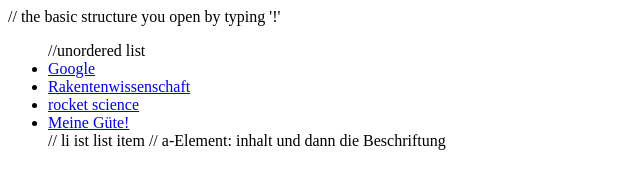
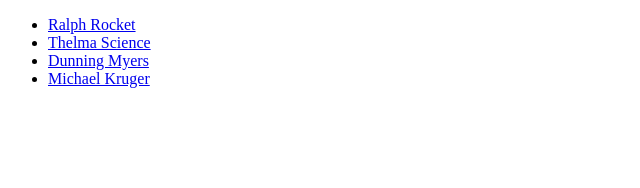
Before and after one commit to JuliailuL/JuliailuL.github.io, a plain HTML site: page index.html in a window 1280 px wide. Shown: the whole page, without its empty margins (0-640 px from the left). Drawn offline with Linux system fonts and the light colour scheme.

Commit message:
Removed comments

```diff
--- a/index.html
+++ b/index.html
@@ -1,4 +1,3 @@
-// the basic structure you open by typing '!'
 <!DOCTYPE html>
 <html lang="en">
 <head>
@@ -8,12 +7,11 @@
 </head>
 <body>
     <nav>
-        <ul> //unordered list
-            <li><a href="https://wwww.google.de">Google</a></li>
-            <li><a href="https://wwww.google.de">Rakentenwissenschaft</a></li>
-            <li><a href="https://wwww.google.de">rocket science</a></li>
-            <li><a href="https://wwww.google.de">Meine Güte!</a></li>
-            // li ist list item // a-Element: inhalt und dann die Beschriftung
+        <ul>
+            <li><a href="https://wwww.google.de">Ralph Rocket</a></li>
+            <li><a href="https://wwww.google.de">Thelma Science</a></li>
+            <li><a href="https://wwww.google.de">Dunning Myers</a></li>
+            <li><a href="https://wwww.google.de">Michael Kruger</a></li>
         </ul>
     </nav>
     <main>
```
